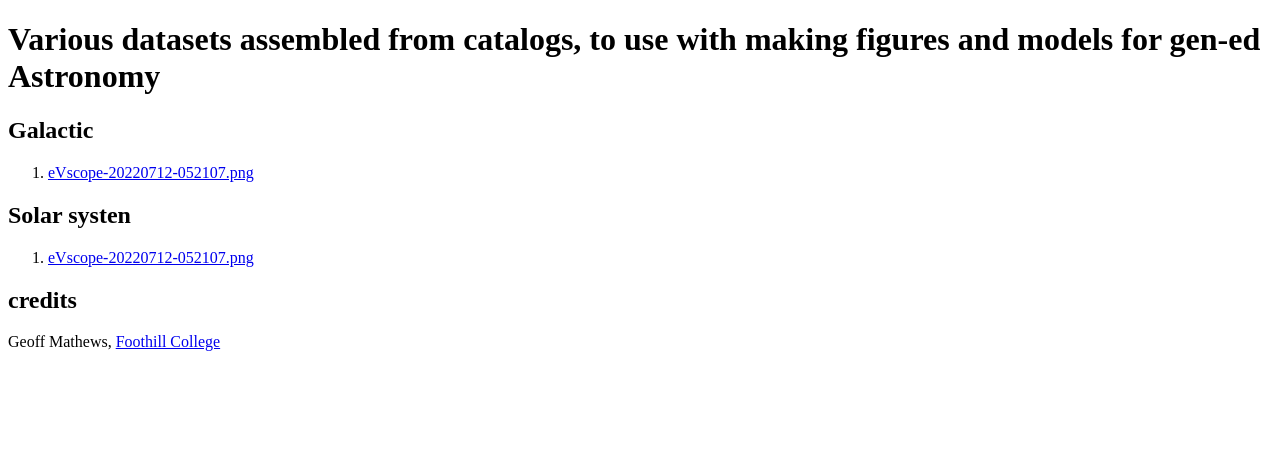
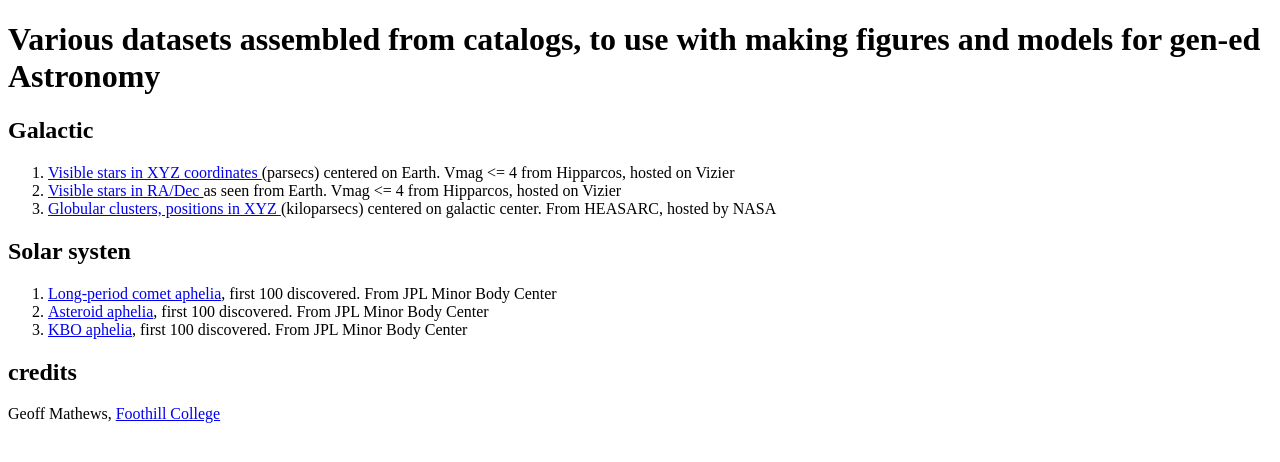
Before and after one commit to GeoffMathews/catalogs, a plain HTML site: page index.html in a window 1280 px wide. Drawn offline with Linux system fonts and the light colour scheme.

Commit message:
Update index.html

```diff
--- a/index.html
+++ b/index.html
@@ -11,12 +11,16 @@
 
     <h2> Galactic </h2>
       <ol>
-        <li><a href="eVscope-20220712-052107.png">eVscope-20220712-052107.png</a>
+        <li><a href="visibleStarsXYZ.txt">Visible stars in XYZ coordinates </a> (parsecs) centered on Earth.  Vmag <= 4 from Hipparcos, hosted on Vizier
+        <li><a href="visibleStarsSphericalBackdrop.txt">Visible stars in RA/Dec </a> as seen from Earth.  Vmag <= 4 from Hipparcos, hosted on Vizier
+        <li><a href="globular-clusters.tsv">Globular clusters, positions in XYZ </a> (kiloparsecs) centered on galactic center.  From HEASARC, hosted by NASA
       </ol>
 
     <h2> Solar systen </h2>
       <ol>
-        <li><a href="eVscope-20220712-052107.png">eVscope-20220712-052107.png</a>
+        <li><a href="eVscope-20220712-052107.png">Long-period comet aphelia</a>, first 100 discovered.  From JPL Minor Body Center
+        <li><a href="eVscope-20220712-052107.png">Asteroid aphelia</a>, first 100 discovered.  From JPL Minor Body Center
+        <li><a href="eVscope-20220712-052107.png">KBO aphelia</a>, first 100 discovered.  From JPL Minor Body Center
       </ol>
 
 
```
